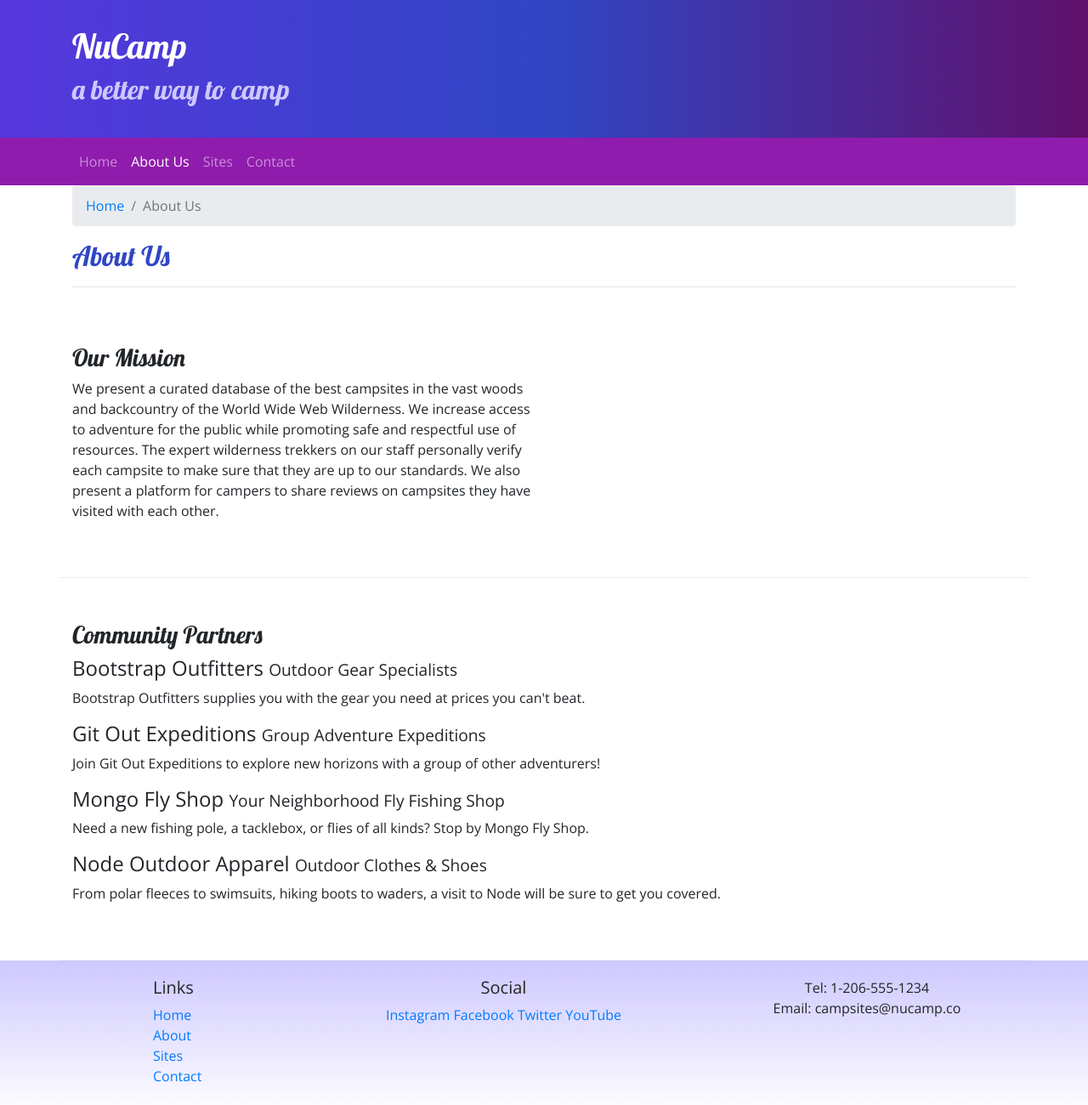
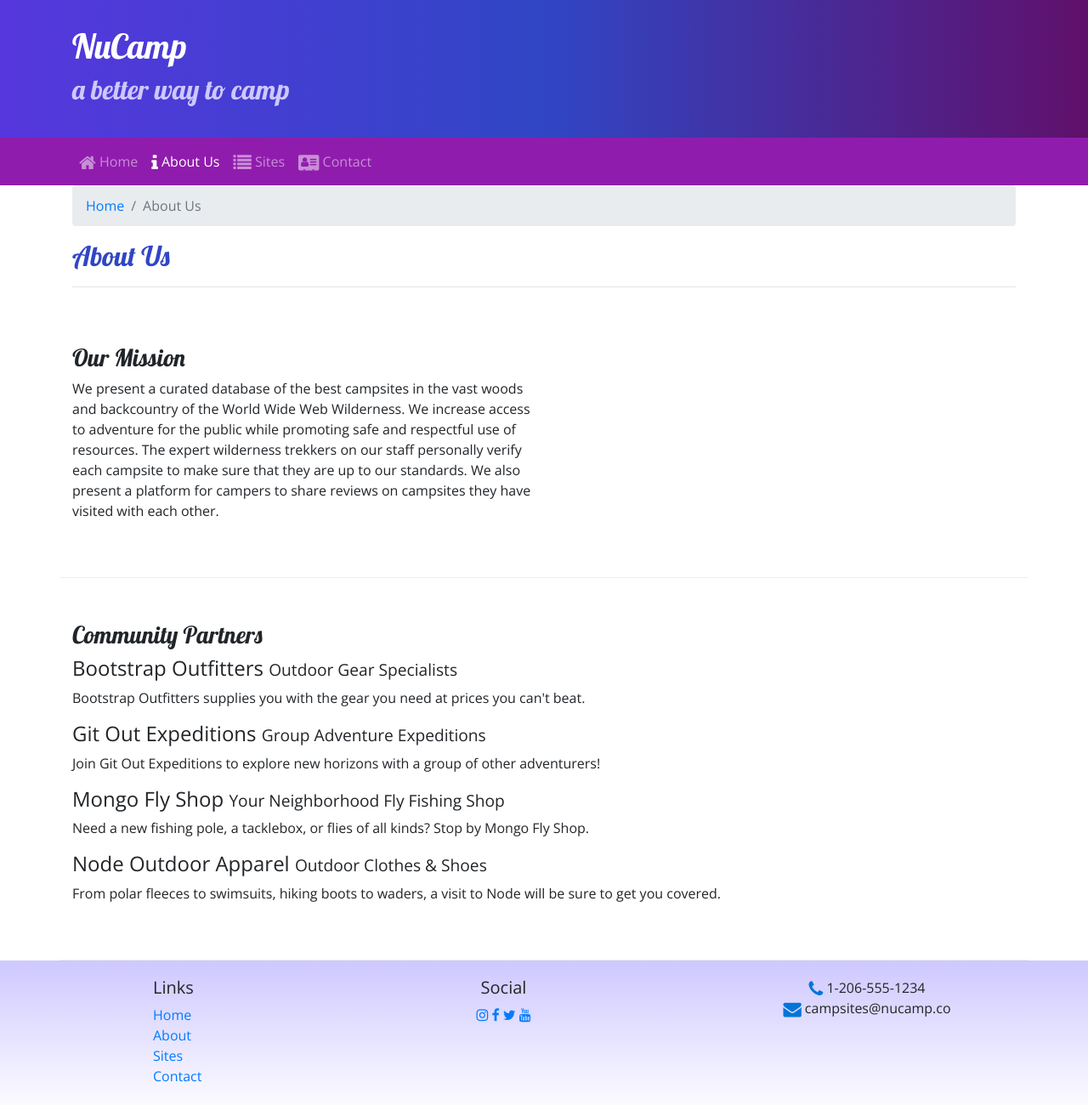
Before and after one commit to ibadra/nucamp-site, a website: page aboutus.html in a window 1280 px wide. Shown: the whole page at 85% size. Drawn offline with nearby package versions, Linux system fonts and the light colour scheme.

Commit message:
Icon Fonts

```diff
--- a/aboutus.html
+++ b/aboutus.html
@@ -4,6 +4,7 @@
     <!-- Required meta tags always come first -->
     <meta charset="utf-8" />
     <meta name="viewport" content="width=device-width, initial-scale=1" />
+    <link rel="stylesheet" href="node_modules/font-awesome/css/font-awesome.min.css" />
     <link
       rel="stylesheet"
       href="node_modules/bootstrap/dist/css/bootstrap.min.css"
@@ -35,10 +36,10 @@
         </button>
         <div class="collapse navbar-collapse" id="nucampNavbar">
           <ul class="navbar-nav">
-              <li class="nav-item"><a class="nav-link" href="index.html">Home</a></li>
-              <li class="nav-item active"><a class="nav-link" href="#">About Us</a></li>
-              <li class="nav-item"><a class="nav-link" href="#">Sites</a></li>
-              <li class="nav-item"><a class="nav-link" href="#">Contact</a></li>
+              <li class="nav-item"><a class="nav-link" href="index.html"><i class="fa fa-home fa-lg"></i> Home</a></li>
+              <li class="nav-item active"><a class="nav-link" href="#"><i class="fa fa-info fa-lg"></i> About Us</a></li>
+              <li class="nav-item"><a class="nav-link" href="#"><i class="fa fa-list fa-lg"></i> Sites</a></li>
+              <li class="nav-item"><a class="nav-link" href="#"><i class="fa fa-address-card fa-lg"></i> Contact</a></li>
           </ul>
         </div>
       </div>
@@ -116,14 +117,14 @@
           </div>
           <div class="col-6 col-sm-5 text-center">
             <h5>Social</h5>
-            <a href="http://instagram.com/">Instagram</a>
-            <a href="http://facebook.com/">Facebook</a>
-            <a href="http://twitter.com/">Twitter</a>
-            <a href="http://youtube.com/">YouTube</a>
+            <a href="http://instagram.com/"><i class="fa fa-instagram"></i></a>
+            <a href="http://facebook.com/"><i class="fa fa-facebook"></i></a>
+            <a href="http://twitter.com/"><i class="fa fa-twitter"></i></a>
+            <a href="http://youtube.com/"><i class="fa fa-youtube"></i></a>
           </div>
           <div class="col-sm-4 text-center">
-            Tel: 1-206-555-1234<br />
-            Email: campsites@nucamp.co
+            <i class="fa fa-phone fa-lg"></i> 1-206-555-1234<br />
+            <i class="fa fa-envelope fa-lg"></i> campsites@nucamp.co
           </div>
         </div>
       </div>
--- a/css/styles.css
+++ b/css/styles.css
@@ -37,3 +37,7 @@
 .navbar {
   background-color: #901cad;
 }
+
+.fa-phone, .fa-envelope {
+  color: #0275d8;
+}
--- a/package.json
+++ b/package.json
@@ -15,6 +15,7 @@
   },
   "dependencies": {
     "bootstrap": "^4.5.2",
+    "font-awesome": "^4.7.0",
     "jquery": "^3.5.1",
     "popper.js": "^1.16.1"
   }
```
Also changed, not shown: index.html (+11 -10 lines), 1 other file.
